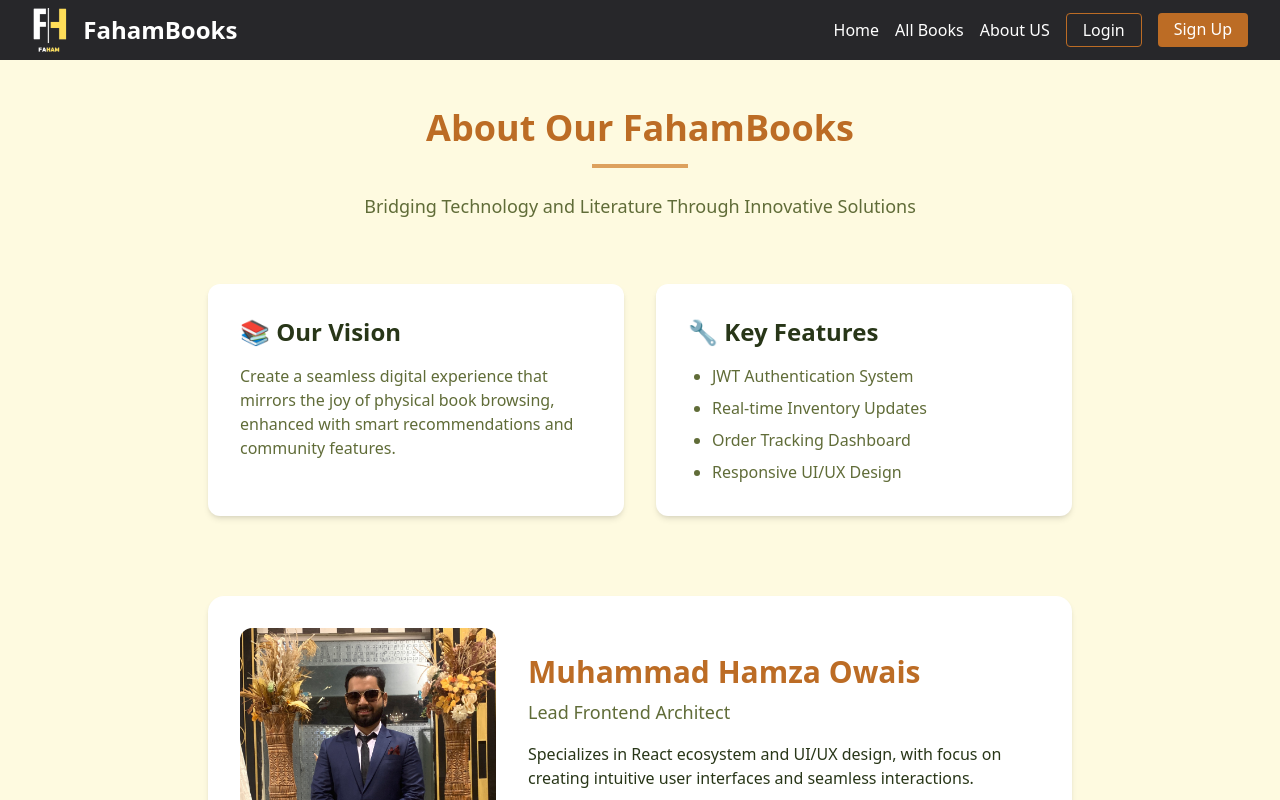
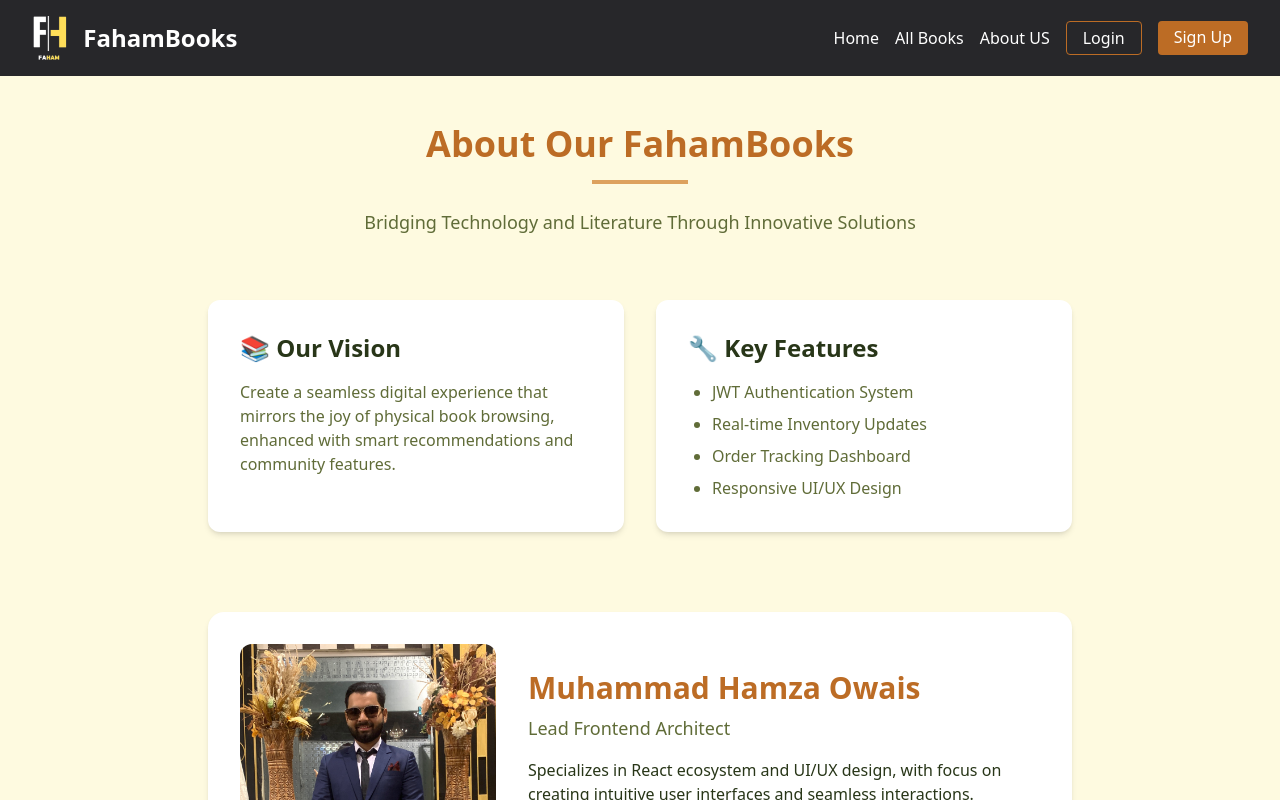
Before and after one commit to hamza0426/Full-Stack-Book-Store, a React (Vite) app in the folder frontend/: page /about-us in a window 1280 px wide. Shown: the top 800 px of the page. Built offline with nearby package versions, Linux system fonts and the light colour scheme.

Commit message:
Styling fixes

```diff
--- a/frontend/src/components/Home/RecentBooks.jsx
+++ b/frontend/src/components/Home/RecentBooks.jsx
@@ -35,4 +35,4 @@ const RecentBooks = () => {
   );
 };
 
-export default RecentBooks;
+export default RecentBooks
--- a/frontend/src/components/Navbar/Navbar.jsx
+++ b/frontend/src/components/Navbar/Navbar.jsx
@@ -52,7 +52,7 @@ const Navbar = () => {
   };
   return (
     <>
-      <nav className="z-50 relative flex bg-zinc-800 text-white px-8 py-2 items-center justify-between">
+      <nav className="z-50 relative flex bg-zinc-800 text-white px-8 py-4 items-center justify-between">
         <Link to={"/"} className=" flex items-center">
           <img
             className="h-11 me-4"
--- a/frontend/src/pages/AboutUs.jsx
+++ b/frontend/src/pages/AboutUs.jsx
@@ -190,13 +190,13 @@ const AboutUs = () => {
                     className="flex items-center gap-2"
                     style={{ color: "#606C38" }}
                   >
-                    <span>📧</span> hamza@bookiverse.com
+                    <span>📧</span> muhammadhamzaowais5@gmail.com
                   </p>
                   <p
                     className="flex items-center gap-2"
                     style={{ color: "#606C38" }}
                   >
-                    <span>📱</span> +92 300 1234567
+                    <span>📱</span> +92 334 0246628
                   </p>
                 </div>
               </div>
@@ -237,7 +237,7 @@ const AboutUs = () => {
                     className="flex items-center gap-2"
                     style={{ color: "#606C38" }}
                   >
-                    <span>📱</span> +92 344320538
+                    <span>📱</span> +92 3443205368
                   </p>
                 </div>
               </div>
--- a/frontend/src/pages/Home.jsx
+++ b/frontend/src/pages/Home.jsx
@@ -1,7 +1,5 @@
 import Hero from "../components/Home/Hero"
 import RecentBooks from "../components/Home/RecentBooks"
-
-
 
 const Home = () => {
   return (
--- a/frontend/src/pages/Profile.jsx
+++ b/frontend/src/pages/Profile.jsx
@@ -8,18 +8,16 @@ import MobileNav from "../components/Profile/MobileNav"
 
 
 const Profile = () => {
-  // const isLoggedIn = useSelector();
   const [Profile, setProfile] = useState();
   const headers = {
     id: localStorage.getItem("id"),
     authorization: `Bearer ${localStorage.getItem("token")}`,
   };
-  // console.log(headers);
+
   useEffect(() => {
     const fetch = async () => {
       const response = await axios.get("http://localhost:1000/api/v1/get-user-information", { headers });
       setProfile(response.data)
-      // console.log(response);
     }
     fetch();
   }, []);
```
